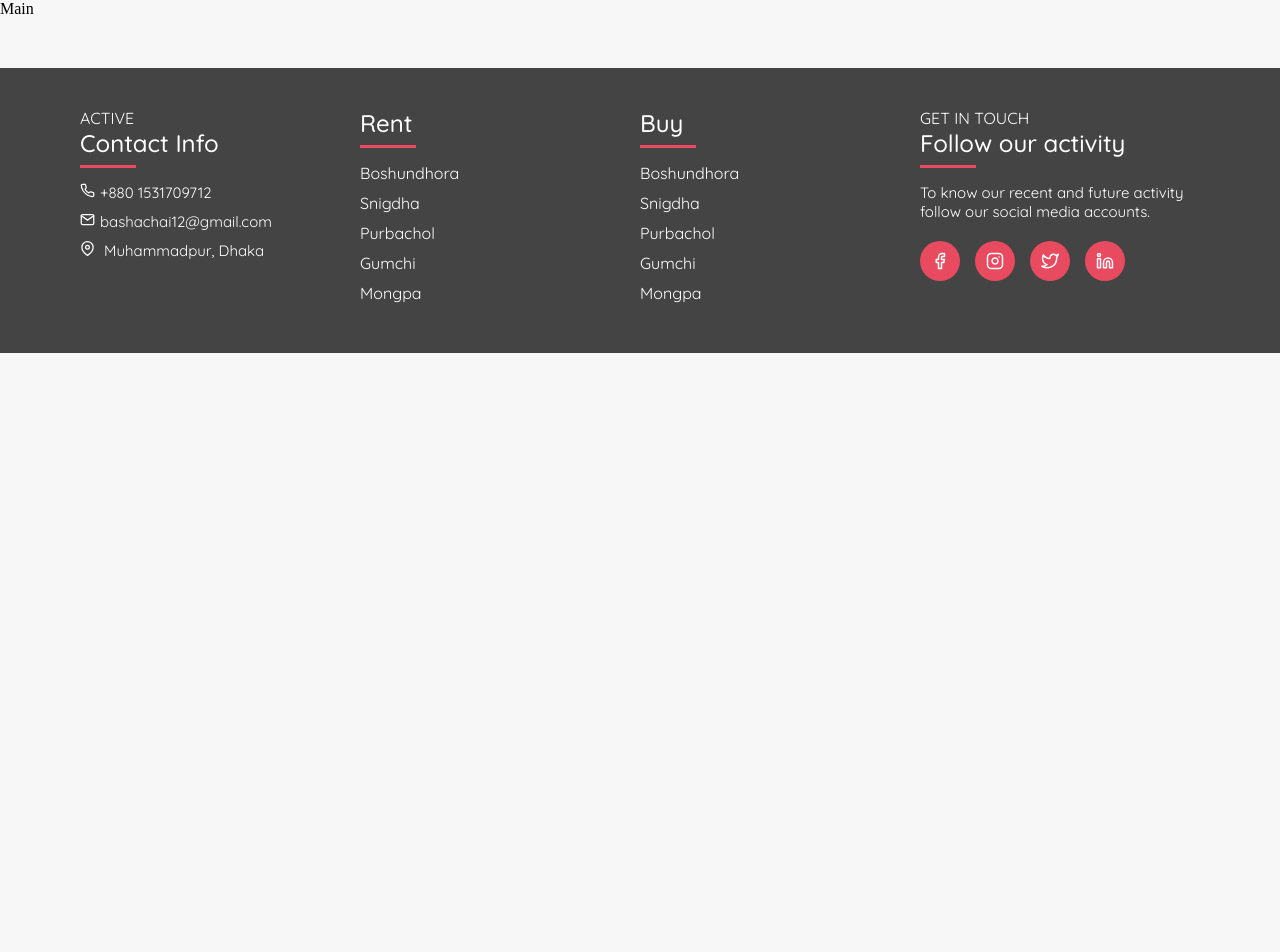
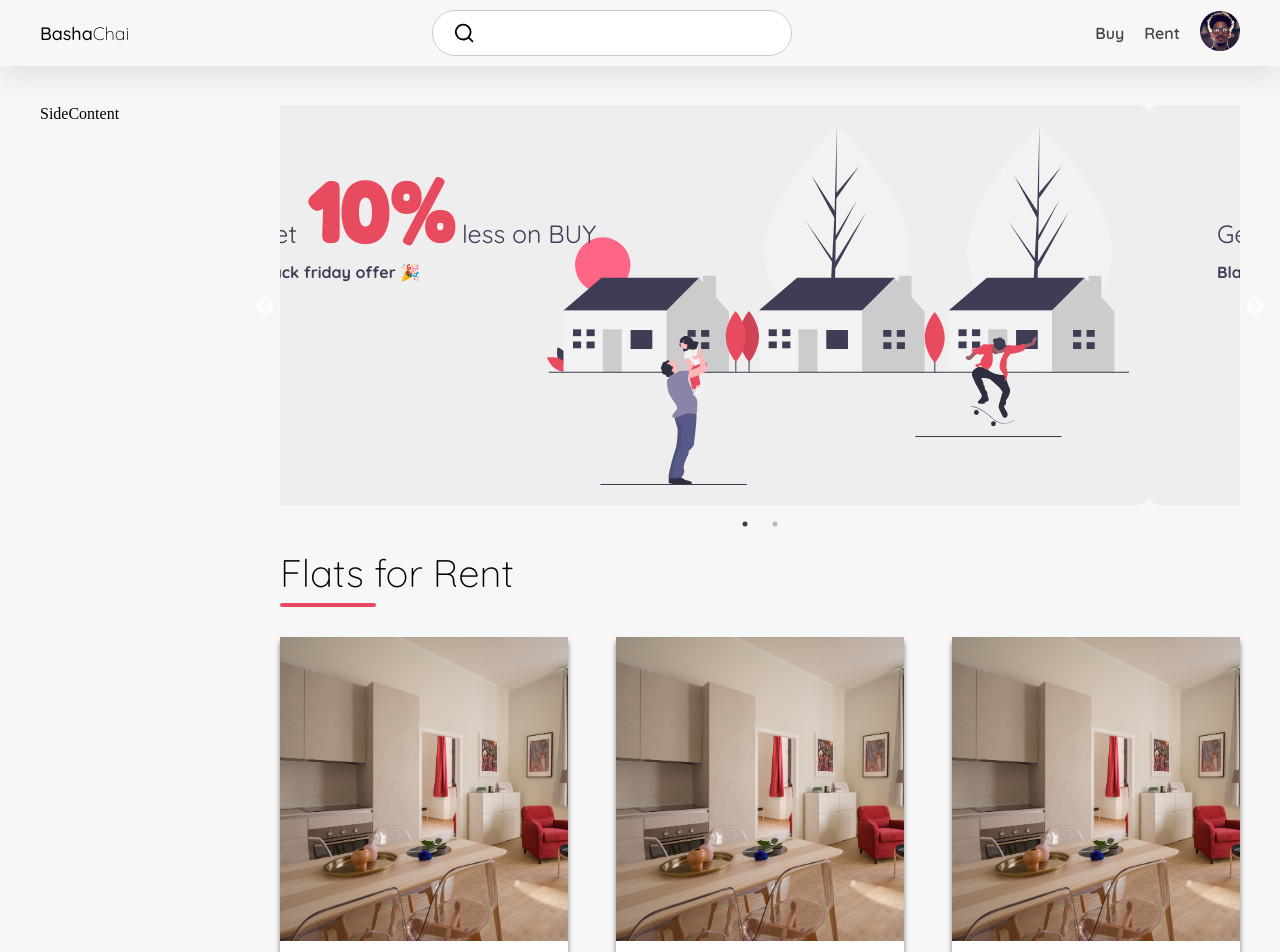
Before and after one commit to MizanurRahmann/Basha-Chai, a React (Create React App) app: page /items in a window 1280 px wide. Shown: the top 952 px of the page. Before the commit the page ends 800 px from the top, so only its background shows below. Built offline with nearby package versions, Linux system fonts and the light colour scheme.

Commit message:
FIX: router.

```diff
--- a/src/App.js
+++ b/src/App.js
@@ -14,14 +14,15 @@ function App() {
   return (
     <div className="App">
       <Router>
-        <Route exact path='/'>
-            <Navbar />
-            {/* <Flat /> */}
-            <FlatList />
+        <Route exact path='/'><Home /></Route>
+        <Route exact path='/items'>
+          <Navbar />
+          <FlatList />
         </Route>
-
-        <Route exact path='/items' component={Main} />
-        <Route exact path='/items/:id' component={Flat} />
+        <Route exact path='/items/:id'>
+          <Navbar />
+          <Flat />
+        </Route>
         <Route exact path='/signIn' component={SignIn} />
         <Route exact path='/signUp' component={SignUp} />
         <Footer />
--- a/src/components/FlatList/FlatList.js
+++ b/src/components/FlatList/FlatList.js
@@ -35,7 +35,7 @@ function FlatList() {
                 <h1 className="heading">Flats for Rent</h1>
                 <div className="flats">
                     {flats.map(flat => (
-                        <Link to={"/items/6 +" + flat.id} class="flat">
+                        <Link to={"/items/" + flat.id} class="flat">
                             <div class="flat-image">
                                 <img src={interior1} alt="" />
                             </div>
@@ -57,7 +57,7 @@ function FlatList() {
                 <h1 className="heading">Flats for SELL</h1>
                 <div className="flats">
                     {flats.map(flat => (
-                        <Link to={"/items/6 +" + flat.id} class="flat">
+                        <Link to={"/items/" + flat.id} class="flat">
                             <div class="flat-image">
                                 <img src={interior2} alt="" />
                             </div>
```
